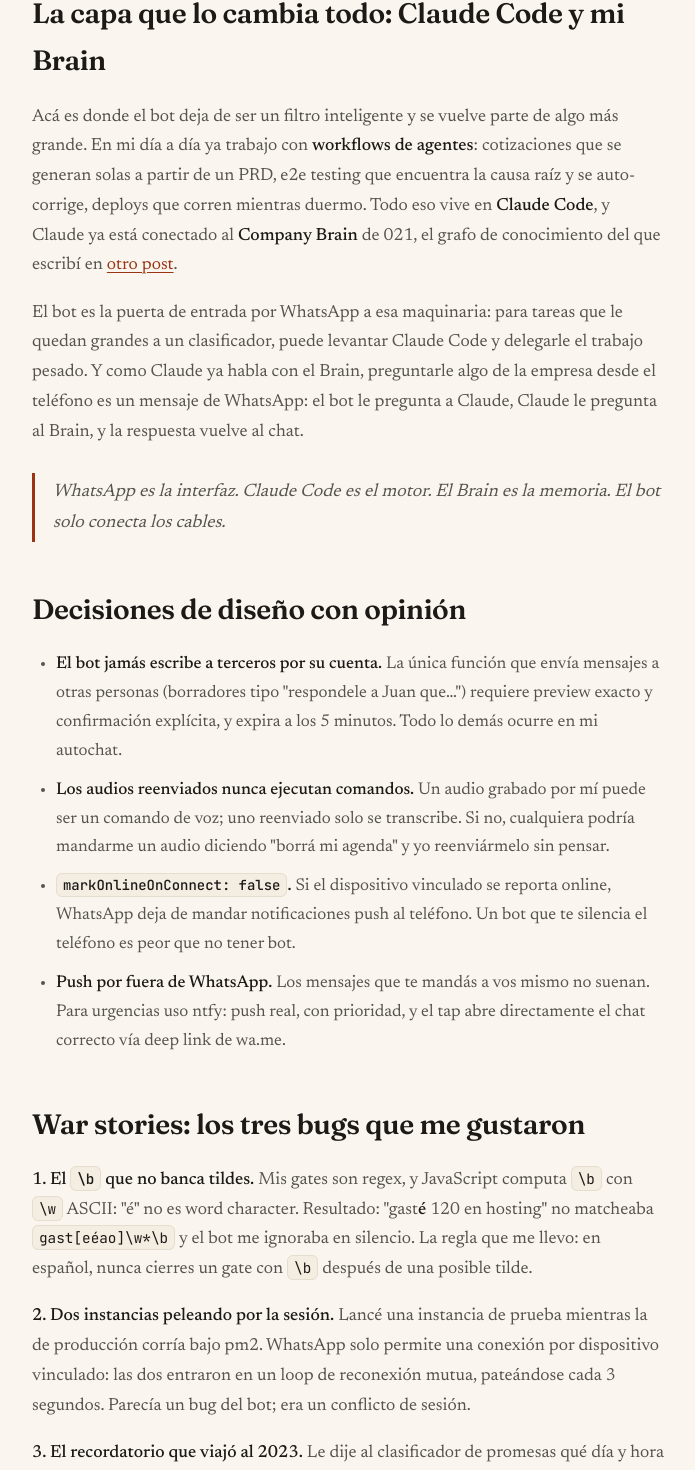
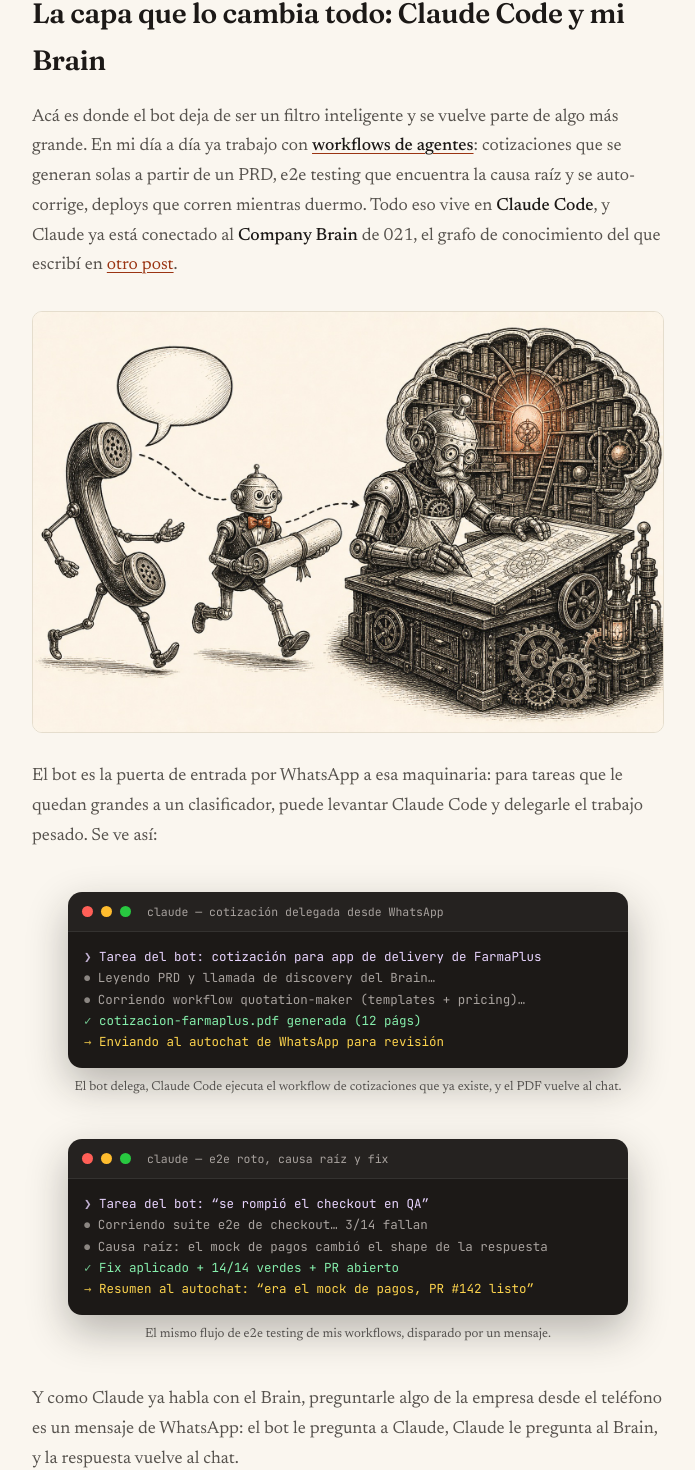
Before and after one commit to agrimald2/alonsogrimaldo.com, a Next.js app: page /posts/asistente-whatsapp in a window 1280 px wide. Shown: the part 8131-9601 px from the top of the page, without its empty margins (292-987 px from the left). Built offline with nearby package versions, Linux system fonts and the light colour scheme.

Commit message:
post asistente-whatsapp: terminales Claude Code (cotización + e2e), ilustración whatsapp→agente→claude, link a ship-while-sleep

```diff
--- a/app/posts/asistente-whatsapp/WhatsAppMock.tsx
+++ b/app/posts/asistente-whatsapp/WhatsAppMock.tsx
@@ -193,6 +193,71 @@
   );
 }
 
+/* Ventana de terminal estilo Claude Code corriendo una tarea delegada */
+export function TerminalMock({
+  title,
+  lines,
+  caption,
+}: {
+  title: string;
+  lines: { kind: "task" | "step" | "ok" | "out"; text: ReactNode }[];
+  caption?: string;
+}) {
+  const color: Record<string, string> = {
+    task: "#e9d5ff",
+    step: "#a8a29e",
+    ok: "#86efac",
+    out: "#fcd34d",
+  };
+  const prefix: Record<string, string> = {
+    task: "❯",
+    step: "⏺",
+    ok: "✓",
+    out: "→",
+  };
+  return (
+    <figure style={{ margin: "2.5rem 0" }}>
+      <div
+        style={{
+          maxWidth: 560,
+          margin: "0 auto",
+          borderRadius: 14,
+          overflow: "hidden",
+          background: "#1c1917",
+          boxShadow: "0 16px 40px rgba(28,25,23,.3)",
+          fontFamily: "'JetBrains Mono', ui-monospace, SFMono-Regular, Menlo, monospace",
+          fontSize: 12.5,
+          lineHeight: 1.7,
+        }}
+      >
+        <div
+          style={{
+            display: "flex",
+            alignItems: "center",
+            gap: 8,
+            padding: "10px 14px",
+            background: "rgba(255,255,255,.04)",
+            borderBottom: "1px solid rgba(255,255,255,.07)",
+          }}
+        >
+          <span style={{ width: 11, height: 11, borderRadius: "50%", background: "#ff5f57" }} />
+          <span style={{ width: 11, height: 11, borderRadius: "50%", background: "#febc2e" }} />
+          <span style={{ width: 11, height: 11, borderRadius: "50%", background: "#28c840" }} />
+          <span style={{ marginLeft: 8, color: "#a8a29e", fontSize: 11.5 }}>{title}</span>
+        </div>
+        <div style={{ padding: "14px 16px 16px", overflowX: "auto" }}>
+          {lines.map((l, i) => (
+            <div key={i} style={{ color: color[l.kind], whiteSpace: "pre-wrap" }}>
+              <span style={{ opacity: 0.8 }}>{prefix[l.kind]}</span> {l.text}
+            </div>
+          ))}
+        </div>
+      </div>
+      {caption ? <figcaption style={S.caption}>{caption}</figcaption> : null}
+    </figure>
+  );
+}
+
 /* Notificación push estilo lock-screen (ntfy) */
 export function PushMock({
   title,
--- a/app/posts/asistente-whatsapp/page.tsx
+++ b/app/posts/asistente-whatsapp/page.tsx
@@ -2,7 +2,7 @@
 import Image from "next/image";
 import { getPost } from "@/lib/posts";
 import { JsonLd, blogPostJsonLd } from "@/lib/jsonld";
-import { WhatsAppMock, MockCarousel, PushMock } from "./WhatsAppMock";
+import { WhatsAppMock, MockCarousel, PushMock, TerminalMock } from "./WhatsAppMock";
 
 const post = getPost("asistente-whatsapp");
 
@@ -555,21 +555,60 @@
           <p>
             Acá es donde el bot deja de ser un filtro inteligente y se vuelve
             parte de algo más grande. En mi día a día ya trabajo con{" "}
-            <b>workflows de agentes</b>: cotizaciones que se generan solas a
-            partir de un PRD, e2e testing que encuentra la causa raíz y se
-            auto-corrige, deploys que corren mientras duermo. Todo eso vive en{" "}
-            <b>Claude Code</b>, y Claude ya está conectado al{" "}
-            <b>Company Brain</b> de 021, el grafo de conocimiento del que
-            escribí en{" "}
+            <a href="/posts/ship-while-sleep">
+              <b>workflows de agentes</b>
+            </a>
+            : cotizaciones que se generan solas a partir de un PRD, e2e testing
+            que encuentra la causa raíz y se auto-corrige, deploys que corren
+            mientras duermo. Todo eso vive en <b>Claude Code</b>, y Claude ya
+            está conectado al <b>Company Brain</b> de 021, el grafo de
+            conocimiento del que escribí en{" "}
             <a href="/posts/company-brain">otro post</a>.
           </p>
+
+          <figure className="post-fig">
+            <Image
+              src="/img/wabot-claude.jpg"
+              alt="Ilustración en tinta: un teléfono vintage le pasa un mensaje a un robot mayordomo que corre con un pergamino hacia un autómata artesano conectado a una biblioteca con forma de cerebro"
+              width={1536}
+              height={1024}
+            />
+          </figure>
+
           <p>
             El bot es la puerta de entrada por WhatsApp a esa maquinaria: para
             tareas que le quedan grandes a un clasificador, puede levantar
-            Claude Code y delegarle el trabajo pesado. Y como Claude ya habla
-            con el Brain, preguntarle algo de la empresa desde el teléfono es
-            un mensaje de WhatsApp: el bot le pregunta a Claude, Claude le
-            pregunta al Brain, y la respuesta vuelve al chat.
+            Claude Code y delegarle el trabajo pesado. Se ve así:
+          </p>
+
+          <TerminalMock
+            title="claude — cotización delegada desde WhatsApp"
+            caption="El bot delega, Claude Code ejecuta el workflow de cotizaciones que ya existe, y el PDF vuelve al chat."
+            lines={[
+              { kind: "task", text: "Tarea del bot: cotización para app de delivery de FarmaPlus" },
+              { kind: "step", text: "Leyendo PRD y llamada de discovery del Brain…" },
+              { kind: "step", text: "Corriendo workflow quotation-maker (templates + pricing)…" },
+              { kind: "ok", text: "cotizacion-farmaplus.pdf generada (12 págs)" },
+              { kind: "out", text: "Enviando al autochat de WhatsApp para revisión" },
+            ]}
+          />
+
+          <TerminalMock
+            title="claude — e2e roto, causa raíz y fix"
+            caption="El mismo flujo de e2e testing de mis workflows, disparado por un mensaje."
+            lines={[
+              { kind: "task", text: "Tarea del bot: “se rompió el checkout en QA”" },
+              { kind: "step", text: "Corriendo suite e2e de checkout… 3/14 fallan" },
+              { kind: "step", text: "Causa raíz: el mock de pagos cambió el shape de la respuesta" },
+              { kind: "ok", text: "Fix aplicado + 14/14 verdes + PR abierto" },
+              { kind: "out", text: "Resumen al autochat: “era el mock de pagos, PR #142 listo”" },
+            ]}
+          />
+
+          <p>
+            Y como Claude ya habla con el Brain, preguntarle algo de la empresa
+            desde el teléfono es un mensaje de WhatsApp: el bot le pregunta a
+            Claude, Claude le pregunta al Brain, y la respuesta vuelve al chat.
           </p>
           <div className="quote">
             WhatsApp es la interfaz. Claude Code es el motor. El Brain es la
@@ -670,6 +709,18 @@
             Necesitaba que el canal donde ya vivo, el chat conmigo mismo,
             dejara de ser un bloc de notas y empezara a trabajar.
           </p>
+
+          <div className="quote">
+            ¿Querés algo así para tu operación, o discutir cómo lo armarías
+            vos? Escribime. Por WhatsApp, obvio:{" "}
+            <a href="https://wa.me/NUMERO_PENDIENTE">wa.me</a>. Y cada
+            capability nueva del bot la voy contando en{" "}
+            <a href="https://x.com/alonsogrimal2">X</a> y{" "}
+            <a href="https://www.linkedin.com/in/alonso-grimaldo-3a2917186/">
+              LinkedIn
+            </a>
+            .
+          </div>
         </div>
       </article>
     </main>
```
Also changed, not shown: public/img/wabot-claude.jpg (added).
